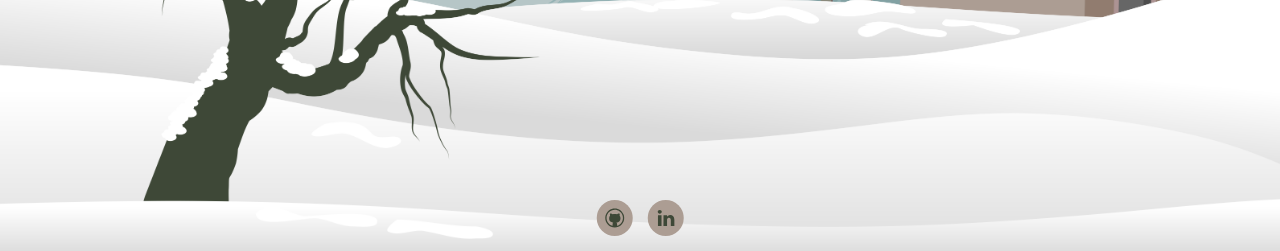
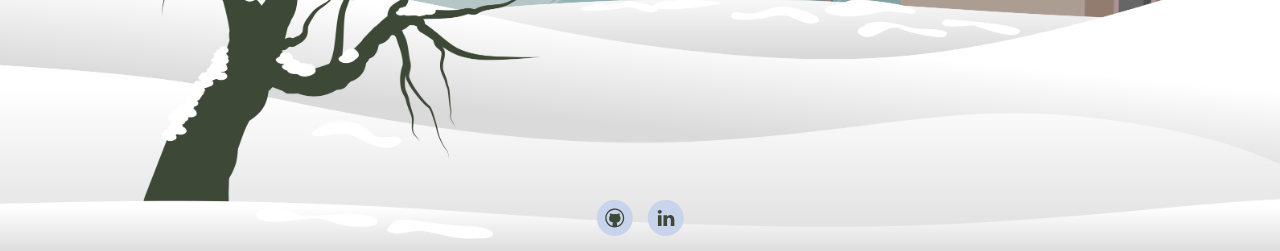
Before and after one commit to Vaibhav-28/flaskNchat, a Flask app: page / in a window 1280 px wide. Shown: the part 549-800 px from the top of the page. Run offline with Flask 2, Linux system fonts and the light colour scheme; some libraries are stand-ins or nearby versions.

Commit message:
tweaked link colors

```diff
--- a/flasknchat/templates/base.html
+++ b/flasknchat/templates/base.html
@@ -73,8 +73,8 @@
     {% block content %}
     {% endblock %}
     <div class="container uk-position-small uk-position-bottom-center">
-        <a href="https://github.com/Vaibhav-28/flaskNchat" class="uk-icon-button" uk-icon="github-alt" style="background-color: #ac9d93;" ></a>
-        <a href="https://www.linkedin.com/in/vaibhav-singh-sisodia-826b4b169/" class="uk-icon-button  uk-margin-small-left" uk-icon="linkedin" style="background-color: #ac9d93;"></a>
+        <a href="https://github.com/Vaibhav-28/flaskNchat" class="uk-icon-button" uk-icon="github-alt" style="background-color: #c8d3ec;" ></a>
+        <a href="https://www.linkedin.com/in/vaibhav-singh-sisodia-826b4b169/" class="uk-icon-button  uk-margin-small-left" uk-icon="linkedin" style="background-color: #c8d3ec;"></a>
     </div>
 
     <script src="https://cdn.jsdelivr.net/npm/uikit@3.6.10/dist/js/uikit.min.js"></script>
```
